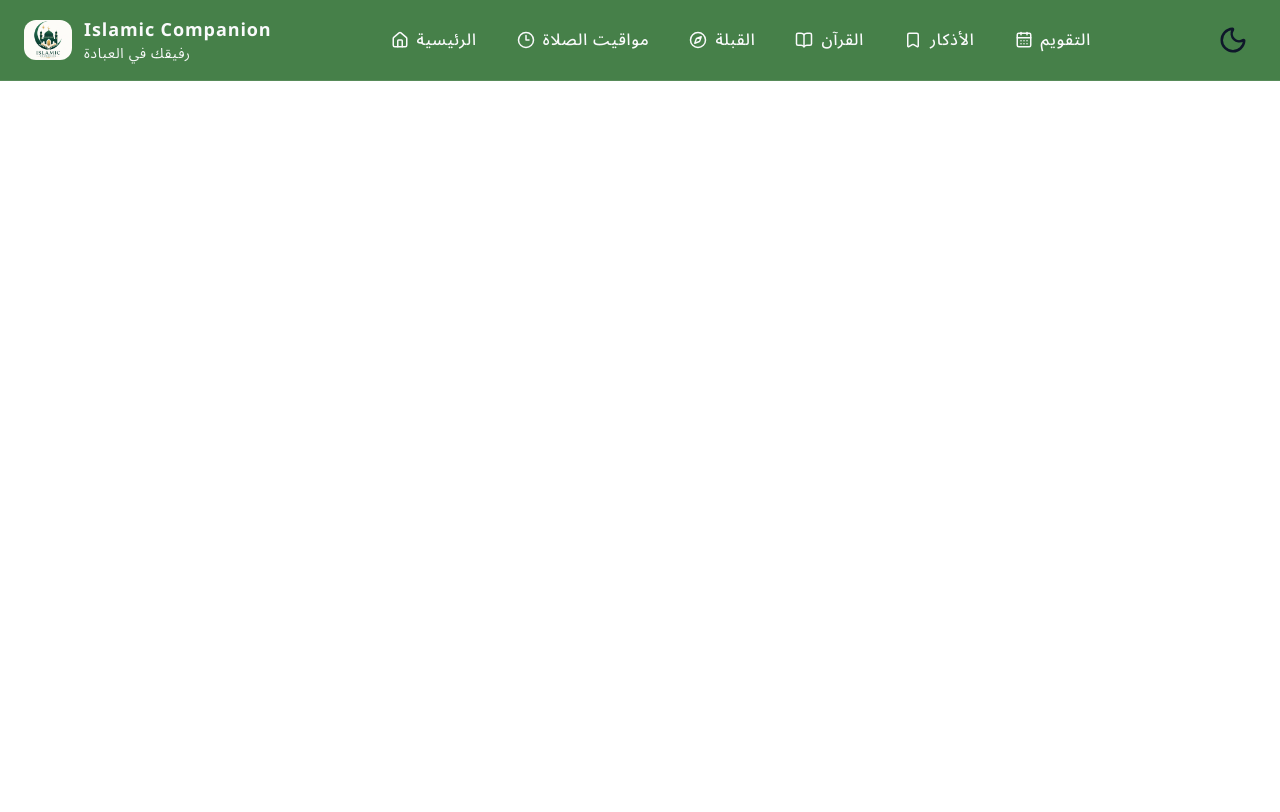
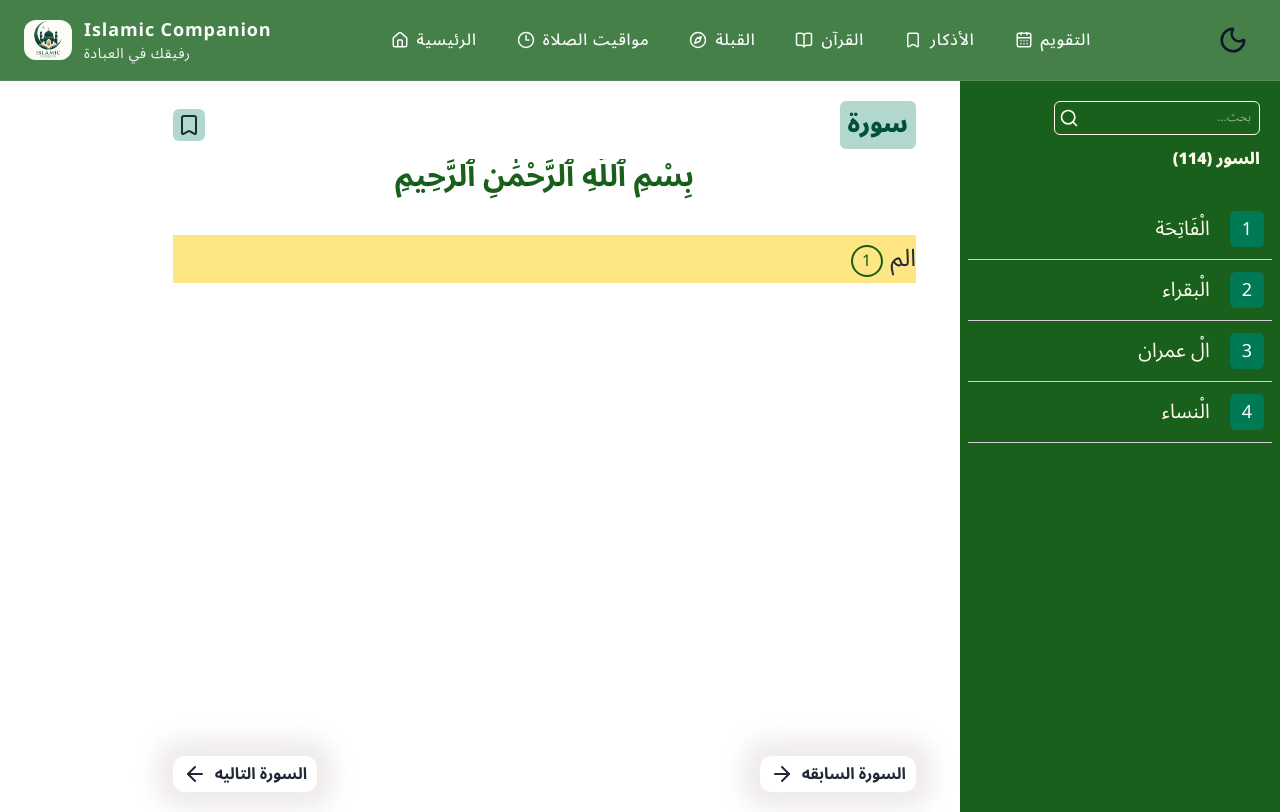
Before and after one commit to TahaAl-Qalyubiy/islamic-companion, a React (Vite) app: page /Quran in a window 1280 px wide. Built offline with nearby package versions, Linux system fonts and the light colour scheme.

Commit message:
Complete Quran page

```diff
--- a/package.json
+++ b/package.json
@@ -20,6 +20,7 @@
 		"react": "^19.2.7",
 		"react-dom": "^19.2.7",
 		"react-router-dom": "^7.18.1",
+		"swiper": "^14.0.5",
 		"tailwindcss": "^4.3.2"
 	},
 	"devDependencies": {
--- /dev/null
+++ b/src/components/Quran.jsx
@@ -0,0 +1,20 @@
+import React from 'react';
+
+const Bismillah = "بِسْمِ ٱللَّهِ ٱلرَّحْمَٰنِ ٱلرَّحِيمِ"
+function Quran() {
+
+
+
+  return (
+    <div className='xl:w-5/6 w-full h-[calc(100vh-211px)] bg-white mt-2.5 scrollbar-track-amber-50 scrollbar-thin overflow-auto '>
+      <p className='text-center font-bold lg:text-3xl text-lg text-(--primary) '>{Bismillah}</p>
+
+      <p className='mt-10 bg-amber-200 text-2xl leading-loose text-justify'>
+        <span>الم</span>
+        <span className='w-8 h-8 border-2 border-(--primary) rounded-full mr-2 text-base  inline-flex items-center justify-center text-(--primary)'>1</span>
+        </p>
+    </div>
+  );
+}
+
+export default Quran;
--- a/src/index.css
+++ b/src/index.css
@@ -46,12 +46,19 @@ body {
 	box-shadow: 0 0 20px 18px #e7e1e1a1;
 }
 
+@media (max-width: 765px) {
+	.surah{
+  box-shadow:6px -14px 20px 3px var(--background);
+
+}
+}
 @media (min-width: 1024px) {
 	.container {
 		max-width: 1024px;
 	}
 	.kaabe {
 		box-shadow: 0px 1px 20px 20px #dddbdb91;
+
 	}
 }
 @media (min-width: 1280px) {
@@ -62,3 +69,25 @@ body {
 		box-shadow: 0px 1px 20px 20px #dddbdb91;
 	}
 }
+.swiper {
+  width: 100%;
+  height: 100%;
+}
+
+.swiper-slide {
+  text-align: center;
+  font-size: 18px;
+  background: #444;
+
+  /* Center slide text vertically */
+  display: flex;
+  justify-content: center;
+  align-items: center;
+}
+
+.swiper-slide img {
+  display: block;
+  width: 100%;
+  height: 100%;
+  object-fit: cover;
+}
--- a/src/main.jsx
+++ b/src/main.jsx
@@ -11,6 +11,8 @@ import {
 import App from "./App";
 import MainPage from "./pages/MainPage";
 import Kaabe from "./pages/Kaabe";
+import Alquran from "./pages/Alquran";
+import SurahPage from "./pages/SurahPage";
 
 const router = createBrowserRouter(
 	createRoutesFromElements(
@@ -18,9 +20,10 @@ const router = createBrowserRouter(
 			<Route index element={<MainPage />} />
 			<Route path="PrayerTimes" element={""} />
 			<Route path="Kaabe" element={<Kaabe />} />
-			<Route path="Quran" element={""} />
+			<Route path="Quran" element={<Alquran/>} />
 			<Route path="Remembrances" element={""} />
 			<Route path="Calendar" element={""} />
+      <Route path="/quran/:id" element={<SurahPage />} />
 		</Route>,
 	),
 );
--- a/src/pages/Alquran.jsx
+++ b/src/pages/Alquran.jsx
@@ -1,8 +1,63 @@
-import React from 'react';
+import { ArrowLeft, ArrowRight, Bookmark, Search } from 'lucide-react';
+import React, { useState } from 'react';
+import Quran from '../components/Quran';
+import { useNavigate } from 'react-router-dom';
 
+
+const surahs = [
+  {id : 1 , name : 'الْفَاتِحَة'},
+  {id : 2 , name : 'الْبقراء'},
+  {id : 3 , name : 'الْ عمران'},
+  {id : 4 , name : 'الْنساء'},
+]
 function Alquran() {
+  const [surahMobile , setSurahMobile] = useState([0])
+  const navigate = useNavigate()
+  const handelOnclick = (surah) =>{
+    const isMobil = window.innerWidth < 765 ;
+    if(isMobil){
+      navigate(`/quran/${surah.id}`)
+    }else{
+      setSurahMobile(surah)
+    }
+  }
   return (
-    <div dir='rtl'>
+    <div dir='rtl' className='h-full '>
+      <div className="quran flex  gap-5 h-full">
+        <div className="mnue w-full md:w-64 xl:w-80 bg-(--surface) xl:bg-(--primary) py-5 ">
+          <div className='flex items-center w-fit border xl:border-amber-50 rounded-md p-1 mx-5'>
+            <input type="search" placeholder='بحث...' className='outline-none xl:text-amber-50 w-44 p-1 text-xs '/>
+            <button className='xl:text-amber-50 text-xs'> <Search className='text-xs w-5'/></button>
+          </div>
+           <h2 className='px-5 mt-3 font-black xl:text-amber-50'> السور (114)</h2>
+          <div className='flex justify-center'>
+            <ul className=' surah  xl:text-amber-50 text-xs mt-5 scrollbar-thumb-emerald-900 rounded-tr-2xl w-90 rounded-tl-2xl p-2 scrollbar-track-amber-50 scrollbar-thin overflow-auto h-[calc(100vh-211px)]'>
+              {surahs.map((surah) => (
+              <li
+              key={surah.id}
+              onClick={() => handelOnclick(surah)}
+              className='flex items-center gap-5 text-xl hover:bg-emerald-700/30 px-2 py-3 border-b border-b-mauve-300 '>
+                <div className='px-3 py-1 rounded-md text-lg bg-emerald-700 text-white'>{surah.id}</div>
+                <div >{surah.name}</div>
+              </li>
+              ))}
+            </ul>
+          </div>
+        </div>
+        <div className="elsour px-6 py-5 w-full flex-col hidden md:flex">
+          <div className="flex justify-between items-center w-5/6">
+            <h2 className='text-emerald-900 text-2xl font-black p-2 w-fit rounded-md bg-emerald-700/30'>سورة {surahMobile.name}</h2>
+            <button className='p-1 rounded-md bg-emerald-700/30'><Bookmark /></button>
+          </div>
+          <div className="flex items-center justify-baseline w-full "><Quran/></div>
+          <div className='flex justify-between items-center w-5/6 mt-2'>
+            <button
+            className='flex items-center gap-2 py-1.5 px-2.5 map rounded-xl font-bold hover:translate-y-1.5 transition delay-150 duration-300 ease-in-out cursor-pointer'>السورة السابقه <ArrowRight /></button>
+            <button className='flex items-center gap-2 py-1.5 px-2.5 map rounded-xl font-bold hover:translate-y-1.5 transition delay-150 duration-300 ease-in-out cursor-pointer'>السورة التاليه <ArrowLeft /></button>
+
+          </div>
+        </div>
+      </div>
 
     </div>
   );
--- /dev/null
+++ b/src/pages/SurahPage.jsx
@@ -0,0 +1,23 @@
+import { useParams, useNavigate } from 'react-router-dom';
+import { ArrowRight, Bookmark } from 'lucide-react';
+import Quran from '../components/Quran';
+
+function SurahPage() {
+  const { id } = useParams();
+  const navigate = useNavigate();
+
+  return (
+    <div dir='rtl' className='h-full p-4'>
+      <div className='flex justify-between items-center mb-4'>
+        <button onClick={() => navigate('/quran')} className='p-1 rounded-md bg-emerald-700/30'>
+          <ArrowRight />
+        </button>
+        <h2 className='text-emerald-900 text-xl font-black'>سورة رقم {id}</h2>
+        <button className='p-1 rounded-md bg-emerald-700/30'><Bookmark /></button>
+      </div>
+      <Quran surahId={id} />
+    </div>
+  );
+}
+
+export default SurahPage;
```
Also changed, not shown: 1 other file (tests, documents, lock files or other folders).
